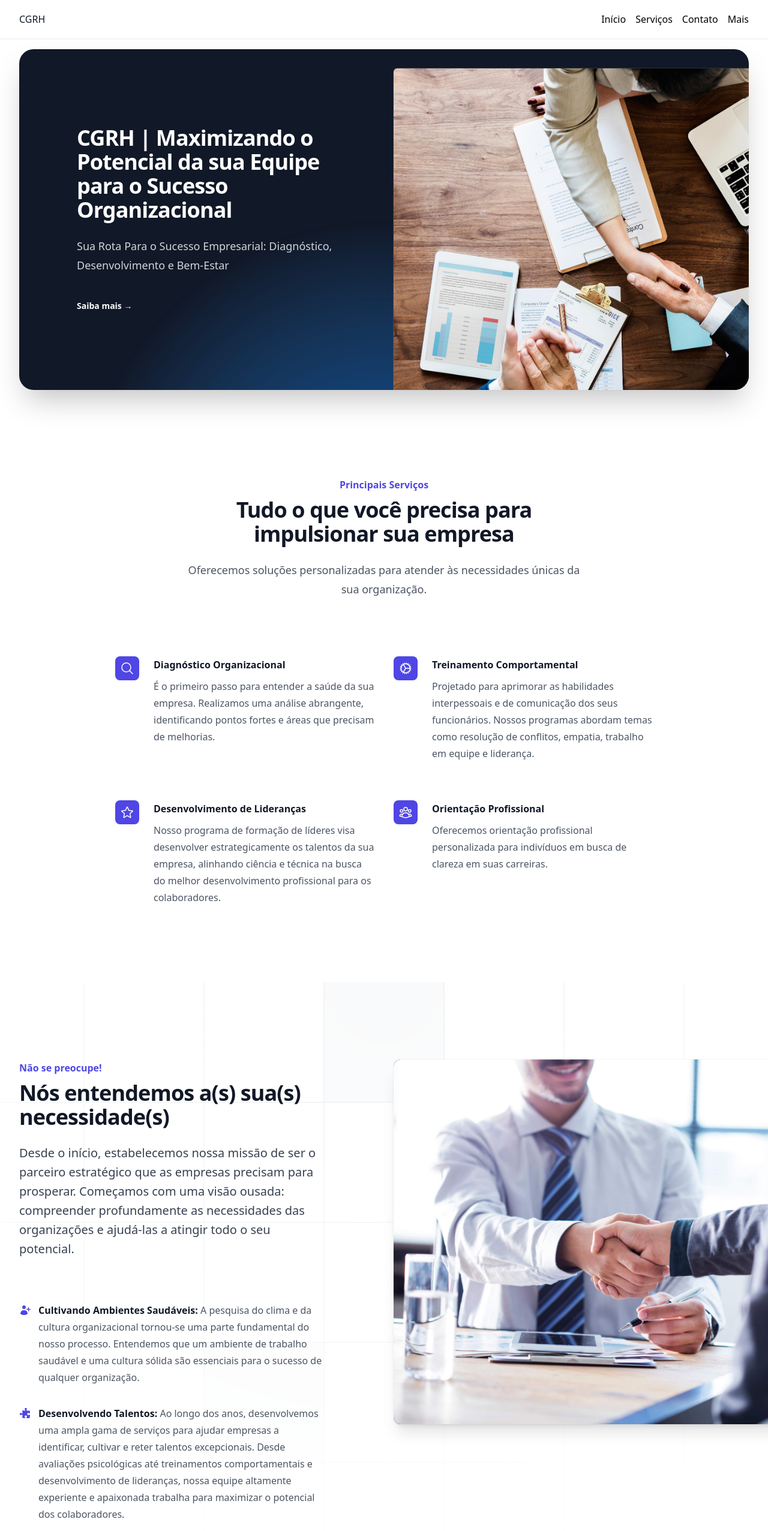
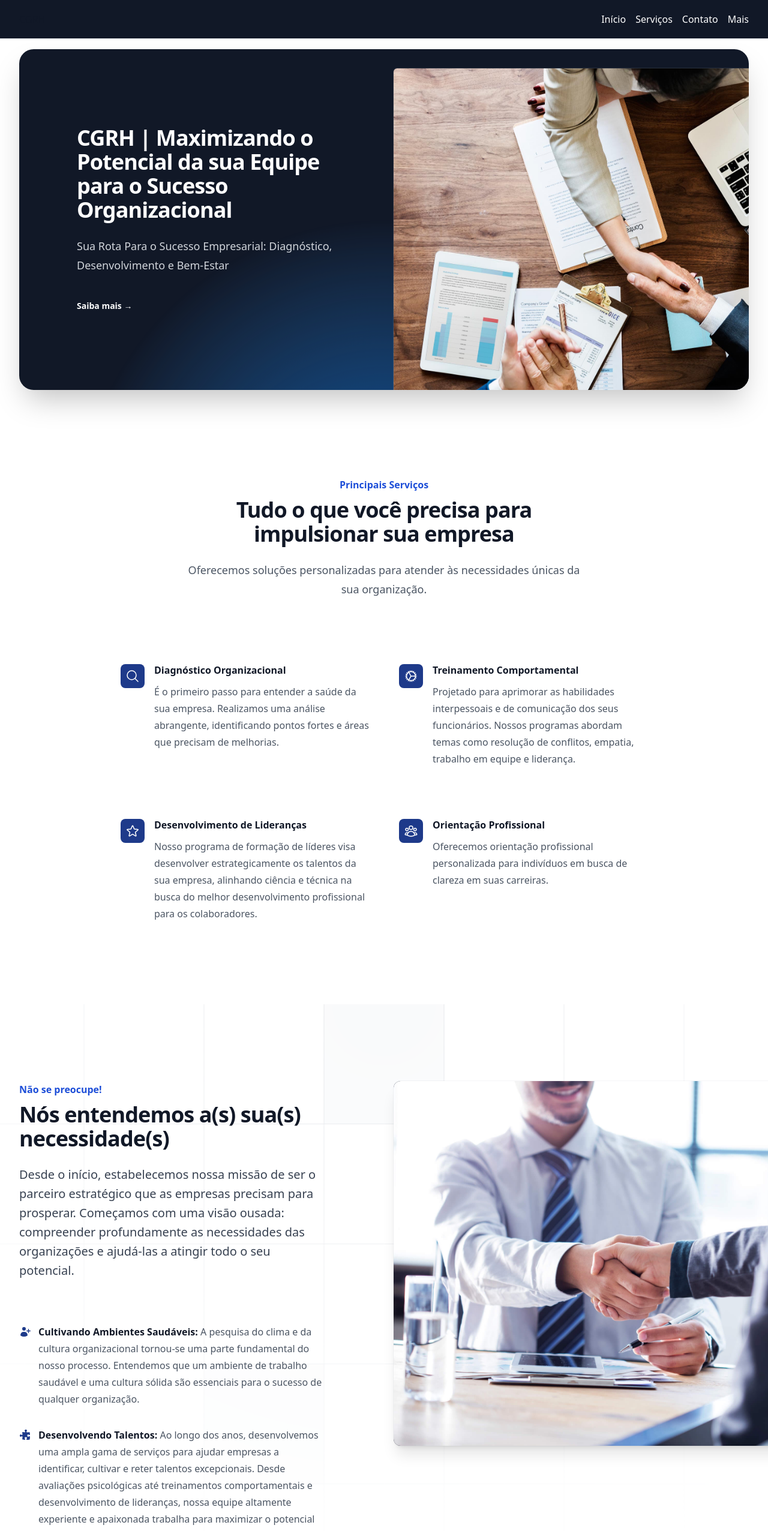
Before and after one commit to PedroLucasNeto/GiftList, a React (Vite) app: page / in a window 1280 px wide. Shown: the top 2552 px of the page at 60% size. Built offline with nearby package versions, Linux system fonts and the light colour scheme.

Commit message:
feat: services Links

```diff
--- a/src/components/MainContent.tsx
+++ b/src/components/MainContent.tsx
@@ -42,7 +42,7 @@ export default function MainContent() {
         <div className="lg:col-span-2 lg:col-start-1 lg:row-start-1 lg:mx-auto lg:grid lg:w-full lg:max-w-7xl lg:grid-cols-2 lg:gap-x-8 lg:px-8">
           <div className="lg:pr-4">
             <div className="lg:max-w-lg">
-              <p className="text-base font-semibold leading-7 text-indigo-600">
+              <p className="text-base font-semibold leading-7 text-blue-700">
                 Não se preocupe!
               </p>
               <h1 className="mt-2 text-3xl font-bold tracking-tight text-gray-900 sm:text-4xl">
@@ -67,18 +67,10 @@ export default function MainContent() {
         <div className="lg:col-span-2 lg:col-start-1 lg:row-start-2 lg:mx-auto lg:grid lg:w-full lg:max-w-7xl lg:grid-cols-2 lg:gap-x-8 lg:px-8">
           <div className="lg:pr-4">
             <div className="max-w-xl text-base leading-7 text-gray-700 lg:max-w-lg">
-              {/* <p>
-                Faucibus commodo massa rhoncus, volutpat. Dignissim sed eget
-                risus enim. Mattis mauris semper sed amet vitae sed turpis id.
-                Id dolor praesent donec est. Odio penatibus risus viverra tellus
-                varius sit neque erat velit. Faucibus commodo massa rhoncus,
-                volutpat. Dignissim sed eget risus enim. Mattis mauris semper
-                sed amet vitae sed turpis id.
-              </p> */}
               <ul role="list" className="mt-8 space-y-8 text-gray-600">
                 <li className="flex gap-x-3">
                   <UserPlusIcon
-                    className="mt-1 h-5 w-5 flex-none text-indigo-600"
+                    className="mt-1 h-5 w-5 flex-none text-blue-900"
                     aria-hidden="true"
                   />
                   <span>
@@ -93,7 +85,7 @@ export default function MainContent() {
                 </li>
                 <li className="flex gap-x-3">
                   <PuzzlePieceIcon
-                    className="mt-1 h-5 w-5 flex-none text-indigo-600"
+                    className="mt-1 h-5 w-5 flex-none text-blue-900"
                     aria-hidden="true"
                   />
                   <span>
@@ -110,7 +102,7 @@ export default function MainContent() {
                 </li>
                 <li className="flex gap-x-3">
                   <RocketLaunchIcon
-                    className="mt-1 h-5 w-5 flex-none text-indigo-600"
+                    className="mt-1 h-5 w-5 flex-none text-blue-900"
                     aria-hidden="true"
                   />
                   <span>
--- a/src/components/NavBar.tsx
+++ b/src/components/NavBar.tsx
@@ -80,7 +80,7 @@ export default function NavBar() {
   }
 
   return (
-    <Disclosure as="nav" className="bg-white border-gray-100 border-b-2">
+    <Disclosure as="nav" className="bg-darkblue border-gray-100 border-b-2">
       <div className="mx-auto max-w-7xl px-2 sm:px-6 lg:px-8 ">
         <div className="flex h-16 justify-between items-center w-100">
           <div className="">
@@ -90,26 +90,23 @@ export default function NavBar() {
             {navItems.map((item) => (
               <div
                 key={item.name}
-                className=""
+                className="text-white"
                 onMouseEnter={() => toggleSubmenu(item)}
                 // onMouseLeave={() => toggleSubmenu(item)}
               >
                 <button
                   onClick={() => toggleSubmenu(item)}
-                  className="focus:outline-none"
+                  className="focus:outline-none "
                 >
                   {item.name}
                 </button>
                 {item.isSubmenuOpen && (
-                  <div
-                    className="transition ease-in-out delay-150  space-y-2 min-w-32 bg-white border border-gray-200 divide-y rounded-md shadow-lg z-10 absolute top-10"
-                    // style={{ top: "100%" }}
-                  >
+                  <div className="transition ease-in-out delay-150 border border-white rounded-md min-w-32 bg-white divide-y shadow-lg z-10 absolute top-11">
                     {item.composedItems.map((childItem) => (
                       <a
                         key={childItem.name}
                         href={childItem.to}
-                        className="block px-4 py-2 text-sm text-gray-700 hover:bg-darkblue "
+                        className="block px-4 py-2 text-sm text-darkblue hover:text-white hover:bg-darkblue border border-white rounded-md"
                       >
                         {childItem.name}
                       </a>
--- a/src/components/Services.tsx
+++ b/src/components/Services.tsx
@@ -3,68 +3,73 @@ import {
   CogIcon,
   MagnifyingGlassIcon,
   StarIcon,
-} from '@heroicons/react/24/outline';
+} from "@heroicons/react/24/outline";
+import { Link } from "react-router-dom";
 
 const features = [
   {
-    name: 'Diagnóstico Organizacional',
+    name: "Diagnóstico Organizacional",
     description:
-      'É o primeiro passo para entender a saúde da sua empresa. Realizamos uma análise abrangente, identificando pontos fortes e áreas que precisam de melhorias.',
+      "É o primeiro passo para entender a saúde da sua empresa. Realizamos uma análise abrangente, identificando pontos fortes e áreas que precisam de melhorias.",
     icon: MagnifyingGlassIcon,
   },
   {
-    name: 'Treinamento Comportamental',
+    name: "Treinamento Comportamental",
     description:
-      'Projetado para aprimorar as habilidades interpessoais e de comunicação dos seus funcionários. Nossos programas abordam temas como resolução de conflitos, empatia, trabalho em equipe e liderança.',
+      "Projetado para aprimorar as habilidades interpessoais e de comunicação dos seus funcionários. Nossos programas abordam temas como resolução de conflitos, empatia, trabalho em equipe e liderança.",
     icon: CogIcon,
   },
   {
-    name: 'Desenvolvimento de Lideranças',
+    name: "Desenvolvimento de Lideranças",
     description:
-      'Nosso programa de formação de líderes visa desenvolver estrategicamente os talentos da sua empresa, alinhando ciência e técnica na busca do melhor desenvolvimento profissional para os colaboradores.',
+      "Nosso programa de formação de líderes visa desenvolver estrategicamente os talentos da sua empresa, alinhando ciência e técnica na busca do melhor desenvolvimento profissional para os colaboradores.",
     icon: StarIcon,
   },
   {
-    name: 'Orientação Profissional',
+    name: "Orientação Profissional",
     description:
-      'Oferecemos orientação profissional personalizada para indivíduos em busca de clareza em suas carreiras.',
+      "Oferecemos orientação profissional personalizada para indivíduos em busca de clareza em suas carreiras.",
     icon: UserGroupIcon,
   },
 ];
 
 export default function Services() {
   return (
-    <div id='services' className='bg-white py-24 sm:py-32'>
-      <div className='mx-auto max-w-7xl px-6 lg:px-8'>
-        <div className='mx-auto max-w-2xl lg:text-center'>
-          <h2 className='text-base font-semibold leading-7 text-indigo-600'>
+    <div id="services" className="bg-white py-24 sm:py-32">
+      <div className="mx-auto max-w-7xl px-6 lg:px-8">
+        <div className="mx-auto max-w-2xl lg:text-center">
+          <h2 className="text-base font-semibold leading-7 text-blue-700">
             Principais Serviços
           </h2>
-          <p className='mt-2 text-3xl font-bold tracking-tight text-gray-900 sm:text-4xl'>
+          <p className="mt-2 text-3xl font-bold tracking-tight text-gray-900 sm:text-4xl">
             Tudo o que você precisa para impulsionar sua empresa
           </p>
-          <p className='mt-6 text-lg leading-8 text-gray-600'>
+          <p className="mt-6 text-lg leading-8 text-gray-600">
             Oferecemos soluções personalizadas para atender às necessidades
             únicas da sua organização.
           </p>
         </div>
-        <div className='mx-auto mt-16 max-w-2xl sm:mt-20 lg:mt-24 lg:max-w-4xl'>
-          <dl className='grid max-w-xl grid-cols-1 gap-x-8 gap-y-10 lg:max-w-none lg:grid-cols-2 lg:gap-y-16'>
+        <div className="mx-auto mt-16 max-w-2xl sm:mt-20 lg:mt-24 lg:max-w-4xl">
+          <dl className="grid max-w-xl grid-cols-1 gap-x-8 gap-y-10 lg:max-w-none lg:grid-cols-2 lg:gap-y-16">
             {features.map((feature) => (
-              <div key={feature.name} className='relative pl-16'>
-                <dt className='text-base font-semibold leading-7 text-gray-900'>
-                  <div className='absolute left-0 top-0 flex h-10 w-10 items-center justify-center rounded-lg bg-indigo-600'>
+              <Link
+                to={""}
+                key={feature.name}
+                className="relative pl-16 group p-2 hover:bg-blue-900 border border-white rounded-xl cursor-pointer"
+              >
+                <dt className="text-base font-semibold leading-7 text-gray-900 group-hover:text-white ">
+                  <div className="absolute left-2 top-3 flex h-10 w-10 items-center justify-center rounded-lg bg-blue-900 group-hover:bg-white ">
                     <feature.icon
-                      className='h-6 w-6 text-white'
-                      aria-hidden='true'
+                      className="h-6 w-6 text-white group-hover:text-white group-hover:text-blue-900"
+                      aria-hidden="true"
                     />
                   </div>
                   {feature.name}
                 </dt>
-                <dd className='mt-2 text-base leading-7 text-gray-600'>
+                <dd className="mt-2 text-base leading-7 text-gray-600 group-hover:text-white ">
                   {feature.description}
                 </dd>
-              </div>
+              </Link>
             ))}
           </dl>
         </div>
```
